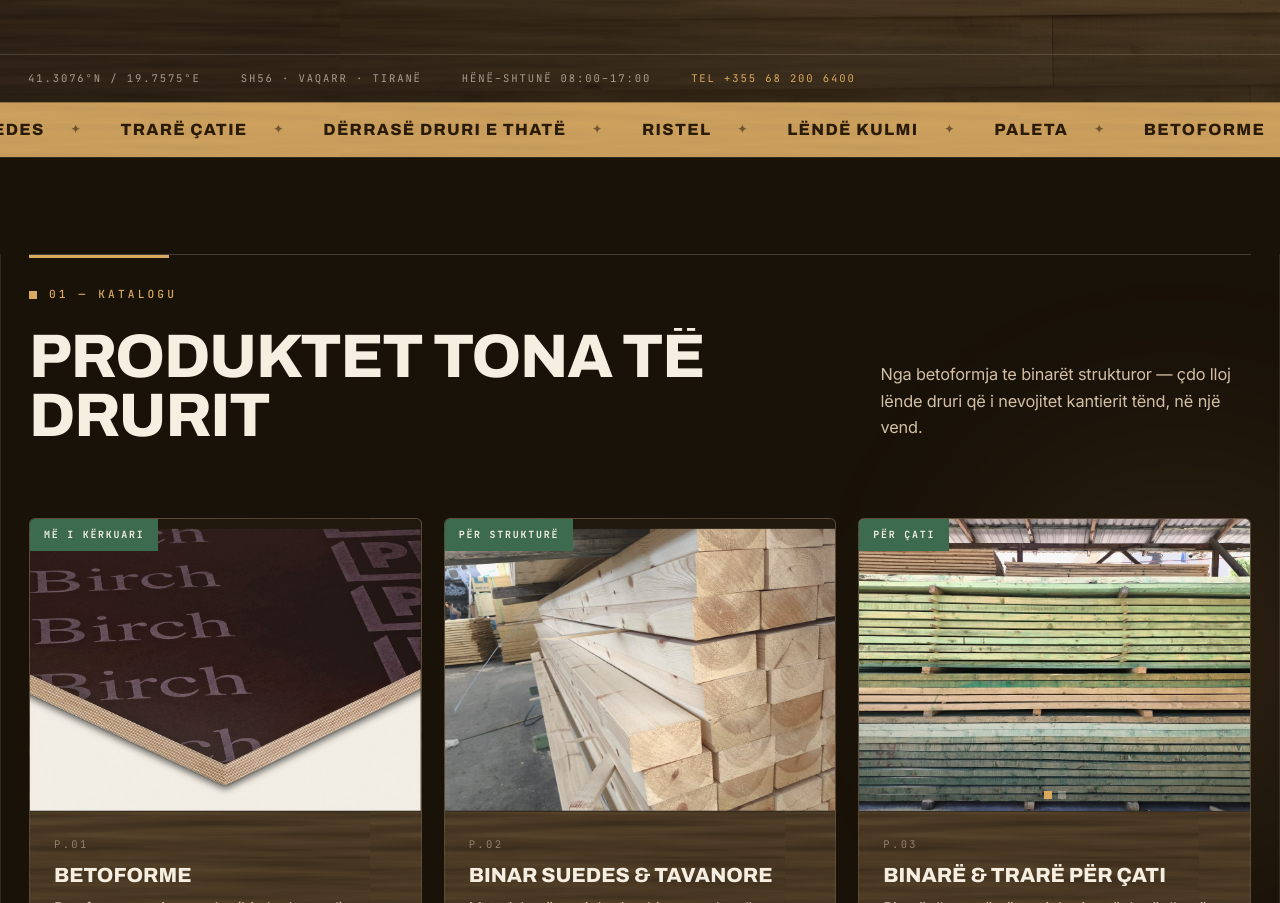
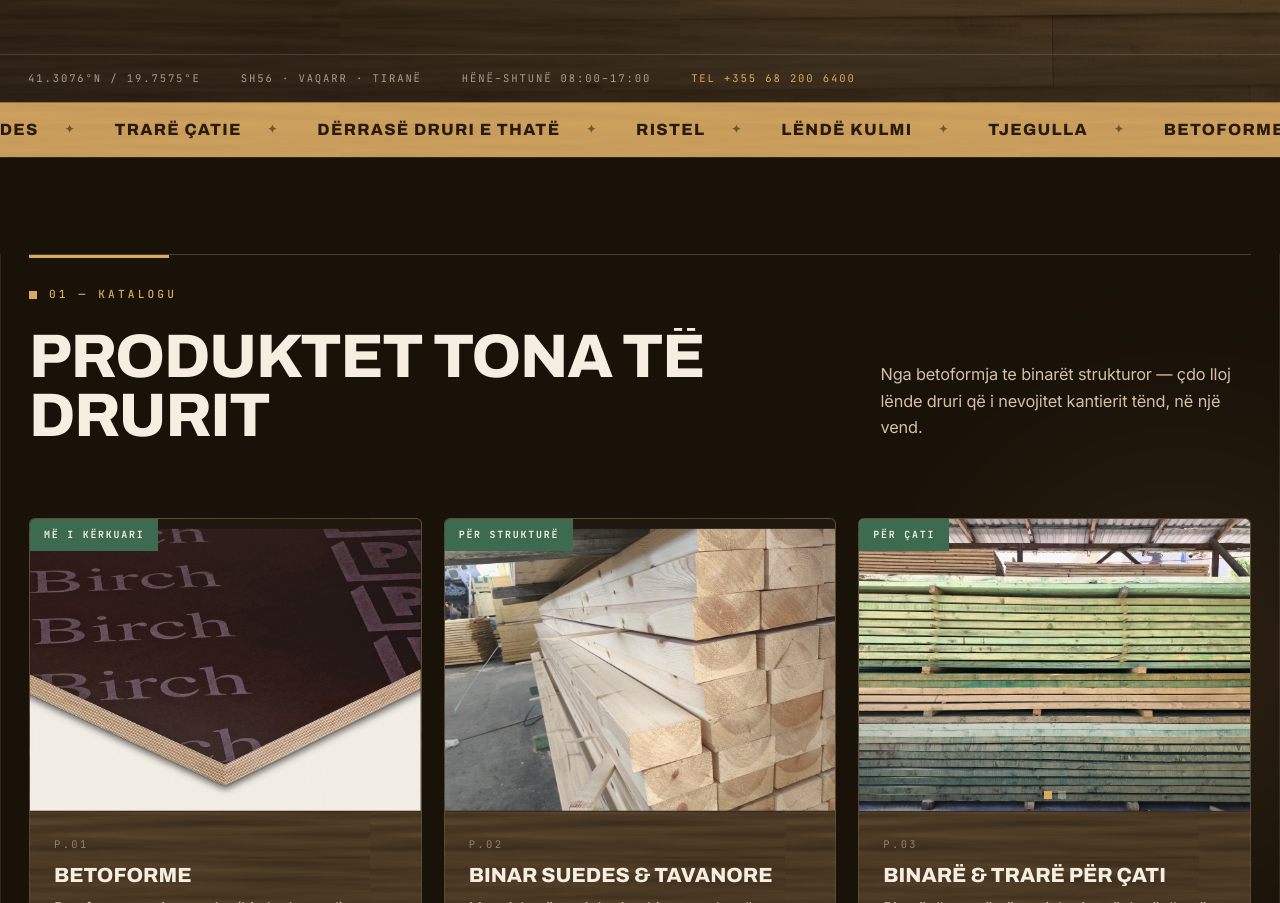
Before and after one commit to kristi985/ndue-prenga, a Next.js app: page / in a window 1280 px wide. Shown: the part 993-1896 px from the top of the page. Built offline with nearby package versions, Linux system fonts and the light colour scheme.

Commit message:
Zëvendësim: Paleta → Tjegulla

```diff
--- a/app/components/FAQ.js
+++ b/app/components/FAQ.js
@@ -22,7 +22,7 @@ const faqs = [
   },
   {
     q: 'Çfarë lloje druri keni?',
-    a: 'Ne ofrojmë kryesisht dru pishe dhe bredhi për ndërtim — betoforme, binarë, trarë, dërrasa, paleta, lëndë për kulme dhe më shumë. Të gjitha të trajtuara dhe të gatshme për përdorim.',
+    a: 'Ne ofrojmë kryesisht dru pishe dhe bredhi për ndërtim — betoforme, binarë, trarë, dërrasa, tjegulla, lëndë për kulme dhe më shumë. Të gjitha të trajtuara dhe të gatshme për përdorim.',
   },
   {
     q: 'A bëni dorëzim jashtë Shqipërisë?',
--- a/app/components/Hero.js
+++ b/app/components/Hero.js
@@ -22,7 +22,7 @@ const MARQUEE = [
   "Dërrasë Druri e Thatë",
   "Ristel",
   "Lëndë Kulmi",
-  "Paleta",
+  "Tjegulla",
 ];
 
 export default function Hero() {
```
Also changed, not shown: 1 other file (tests, documents, lock files or other folders).
